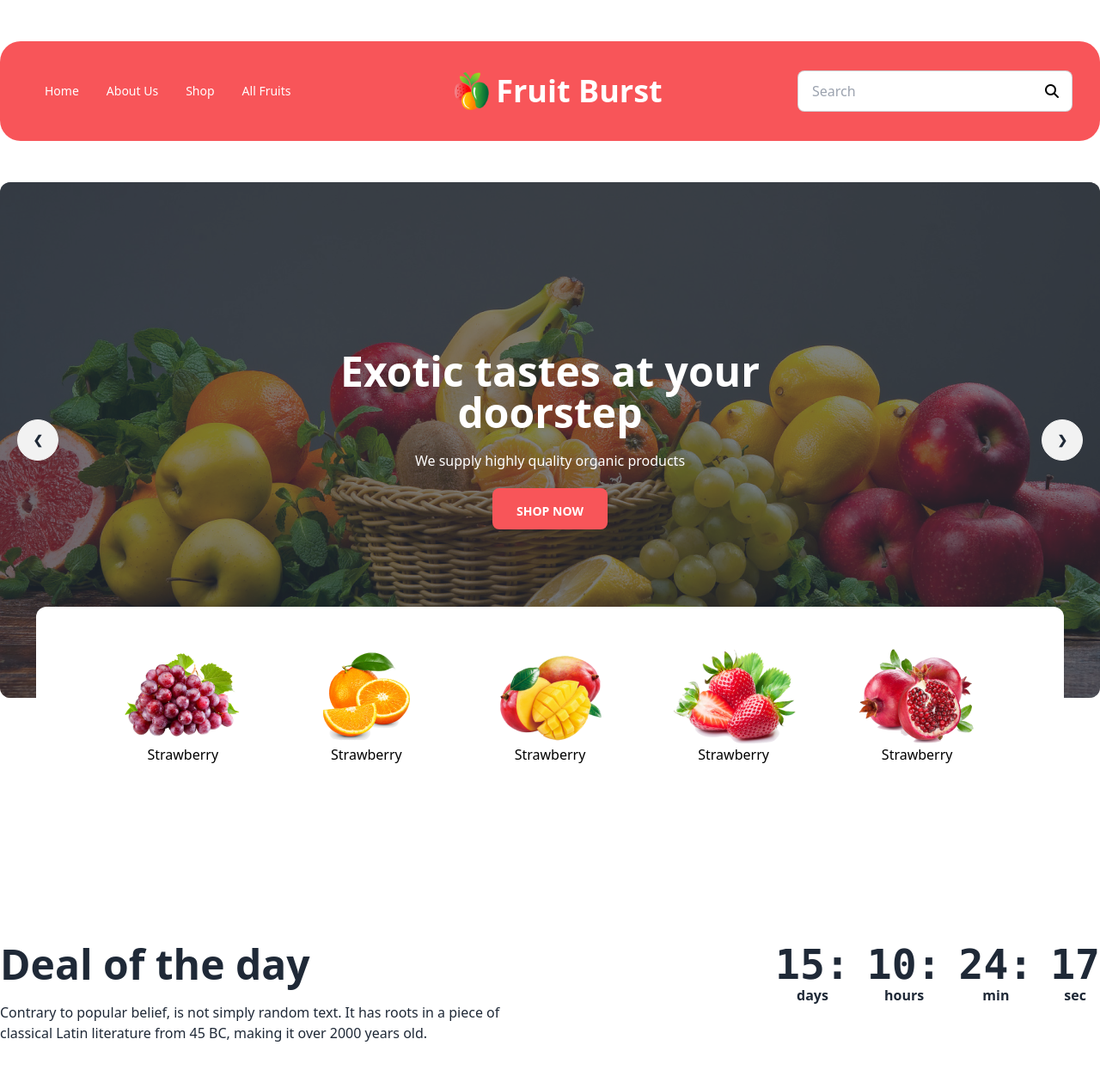
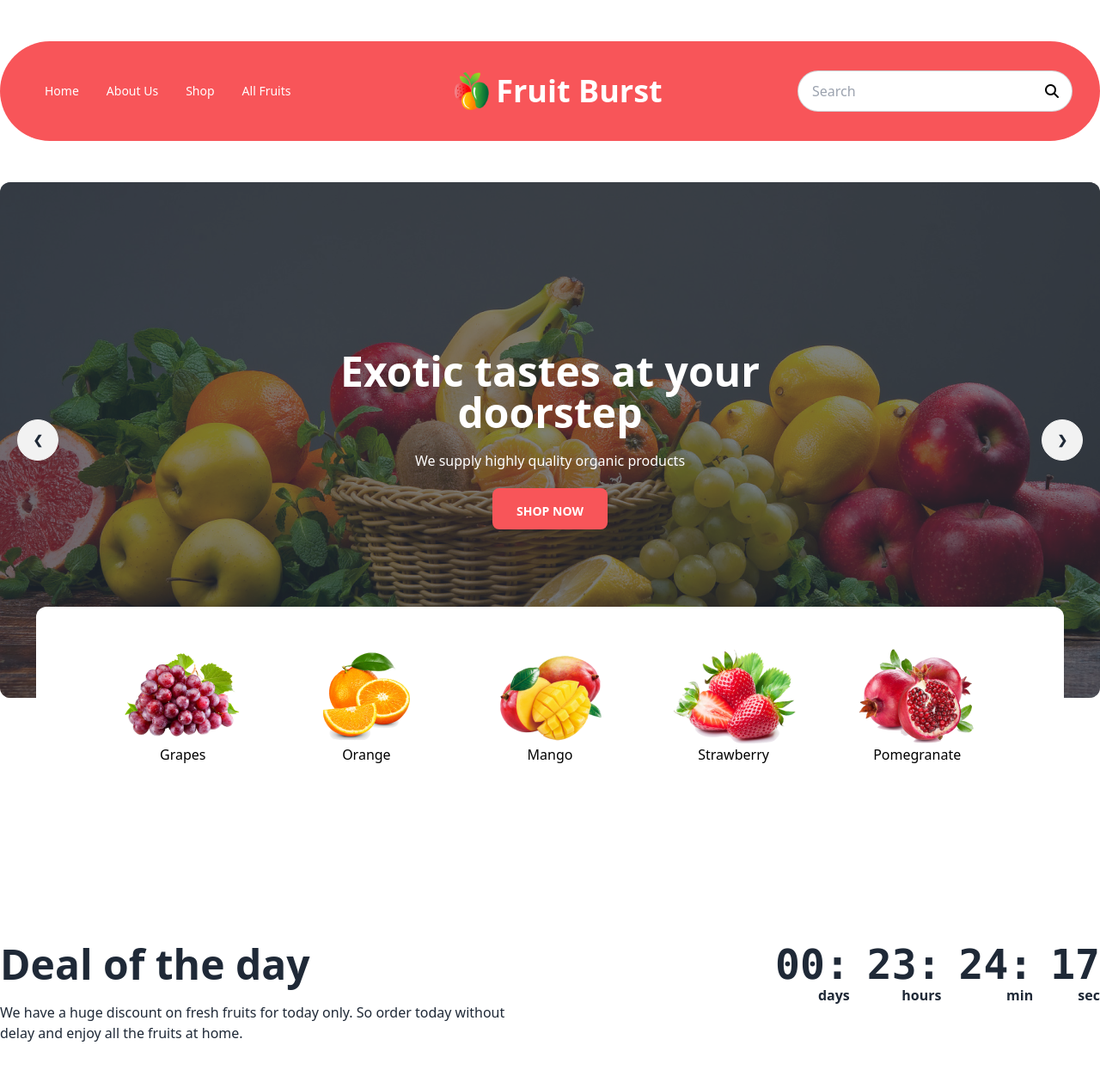
Before and after one commit to akashseub/burst-fruit-website, a plain HTML site: page index.html in a window 1280 px wide. Shown: the top 1259 px of the page at 86% size. Drawn offline with nearby package versions, Linux system fonts and the light colour scheme; grey boxes are pictures that could not be loaded.

Commit message:
almost done some work pending in banner section

```diff
--- a/index.html
+++ b/index.html
@@ -44,7 +44,7 @@
 <body>
     <header class="container mx-auto">
         <nav class="my-12 ">
-            <div class="navbar lg:bg-color-common-web rounded-3xl lg:text-white p-8 relative">
+            <div class="navbar lg:bg-color-common-web rounded-full lg:text-white p-8 relative">
                 <div class="navbar-start hidden lg:flex">
                     <ul class="menu menu-horizontal px-1">
                         <li><a>Home</a></li>
@@ -76,7 +76,7 @@
                     </div>
                 </div>
                 <div class="navbar-end hidden lg:flex">
-                    <input type="text" placeholder="Search" class="input input-bordered w-24 md:w-80 text-black" />
+                    <input type="text" placeholder="Search" class="input input-bordered w-24 md:w-80 text-black rounded-full" />
                     <i class="fa-solid fa-magnifying-glass text-black absolute right-12 cursor-pointer"></i>
                 </div>
             </div>
@@ -174,15 +174,15 @@
             <div class="hidden lg:grid grid-cols-5 bg-white w-[1196px] mx-auto relative bottom-28 rounded-xl px-16 py-12">
                 <div class="text-center mx-auto text-black">
                     <img src="images/fruit1.png" alt="">
-                    <p>Strawberry</p>
+                    <p>Grapes</p>
                 </div>
                 <div class="text-center mx-auto text-black">
                     <img src="images/fruit2.png" alt="">
-                    <p>Strawberry</p>
+                    <p>Orange</p>
                 </div>
                 <div class="text-center mx-auto text-black">
                     <img src="images/fruit3.png" alt="">
-                    <p>Strawberry</p>
+                    <p>Mango</p>
                 </div>
                 <div class="text-center mx-auto text-black">
                     <img src="images/fruit4.png" alt="">
@@ -190,7 +190,7 @@
                 </div>
                 <div class="text-center mx-auto text-black">
                     <img src="images/fruit5.png" alt="">
-                    <p>Strawberry</p>
+                    <p>Pomegranate</p>
                 </div>
             </div>
         </section>
@@ -203,23 +203,21 @@
         <!-- ===============dear of the day section start here============= -->
         <section class="my-12">
             <div class="flex flex-col lg:flex-row justify-between">
-                <div class="lg:w-[615px] space-y-5">
+                <div class="lg:w-[615px] space-y-5 text-center lg:text-left">
                     <h4 class="text-5xl font-black">Deal of the day</h4>
-                    <p class="font-normal">Contrary to popular belief, is not simply random text. It has roots in a
-                        piece of classical Latin
-                        literature from 45 BC, making it over 2000 years old.</p>
+                    <p class="font-normal">We have a huge discount on fresh fruits for today only. So order today without delay and enjoy all the fruits at home.</p>
                 </div>
                 <div>
-                    <div class="grid grid-flow-col gap-5 text-center auto-cols-max font-bold">
+                    <div class="grid grid-flow-col gap-5 text-center lg:text-right auto-cols-max font-bold">
                         <div class="flex flex-col">
                             <span class="countdown font-mono text-5xl">
-                                <span style="--value:15;"></span> :
+                                <span style="--value:00;"></span> :
                             </span>
                             days
                         </div>
                         <div class="flex flex-col">
                             <span class="countdown font-mono text-5xl">
-                                <span style="--value:10;"></span> :
+                                <span style="--value:23;"></span> :
                             </span>
                             hours
                         </div>
```
